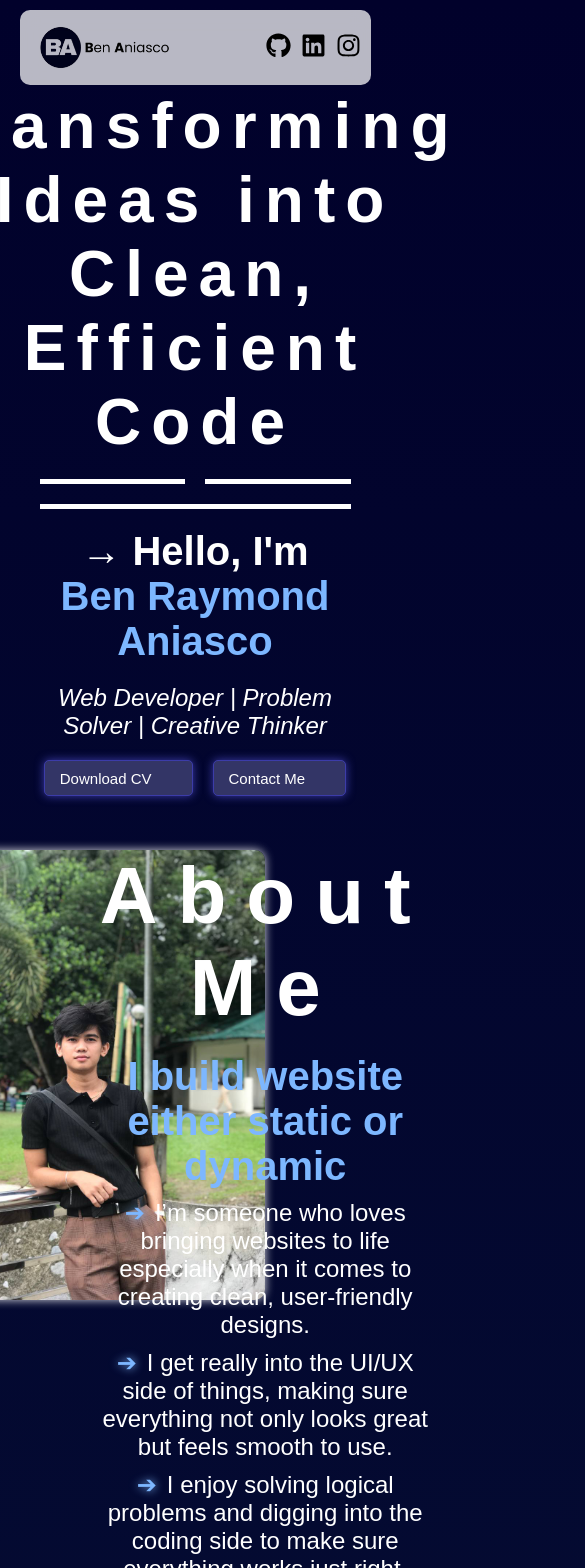
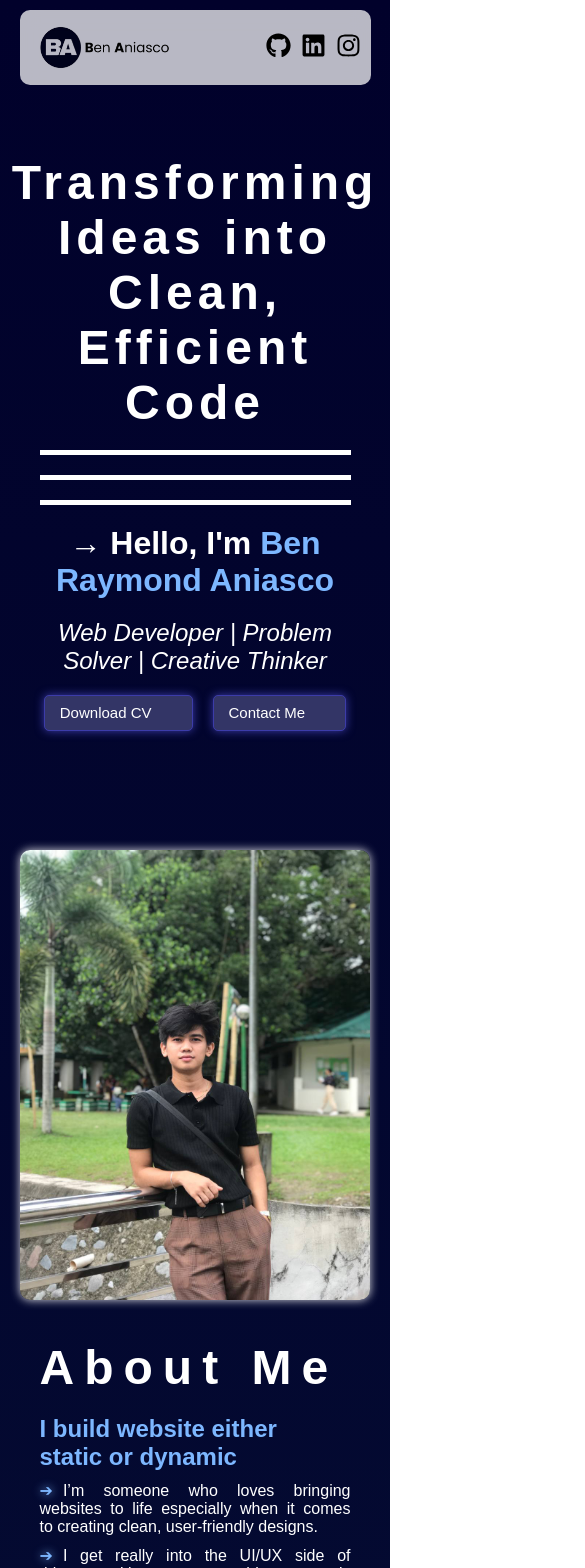
Before and after one commit to Bintooot/benaniasco-portfolio, a React (Vite) app: page / in a window 390 px wide. Shown: the top 1568 px of the page, 585 px wide, since content can reach past the window. Built offline with nearby package versions, Linux system fonts and the light colour scheme; some icons are missing.

Commit message:
adjusting the responsive layout & adding another project data

```diff
--- a/src/component/ProjectCard/ProjectCard.css
+++ b/src/component/ProjectCard/ProjectCard.css
@@ -6,10 +6,15 @@
     align-items: center;
     justify-content: center;
     gap: 20px;
-    box-shadow: 0 0 10px 0 rgba(255, 255, 255, 0.5);
     border-radius: 10px;
     padding: 20px;
+    border: 1px solid rgba(255, 255, 255, 0.195);
+    box-shadow: 0 0 10px 0 rgba(31, 31, 31, 0.5);
     margin-bottom: 20px;
+}
+
+.project-card-wrapper:hover{
+    box-shadow: 0 0 10px 0 rgba(255, 255, 255, 0.5);
 }
 
 .project-content {
--- a/src/component/Sections/AboutMe/AboutMe.css
+++ b/src/component/Sections/AboutMe/AboutMe.css
@@ -64,6 +64,7 @@ div.info-card > ul{
 
 div.info-card > ul > li{
     margin-bottom: 10px;
+    text-align: justify;
     font-size: 1.5rem;
 }
 
@@ -73,3 +74,52 @@ div.info-card>ul>li::before{
     margin-right: 10px;
     filter: drop-shadow(0 0 5px #7DB7FF);
 }
+
+@media (max-width: 1024px) {
+    section.about-me-content{
+        flex-direction: column;
+        align-items: center;
+    }
+
+    section.about-me-content > div.left-col{
+        width: 100%;
+    }
+
+    section.about-me-content > div.right-col{
+        width: 100%;
+        text-wrap: balance;
+        text-align: start;
+    }
+
+    div.info-card > h2{
+        font-size: 4rem;
+    }
+
+    div.info-card > h3{
+        font-size: 2rem;
+    }
+
+    div.info-card > ul > li{
+        font-size: 1.rem;
+        text-align: justify;
+    }
+}
+
+@media (max-width: 768px) {
+
+    div.info-card > h2{
+        font-size: 3rem;
+        letter-spacing: 10px;
+    }
+
+    div.info-card > h3{
+        font-size: 1.5rem;
+    }
+
+    div.info-card > ul > li{
+        font-size: 1rem;
+    }
+
+
+
+}
--- a/src/component/Sections/Hero/Hero.css
+++ b/src/component/Sections/Hero/Hero.css
@@ -74,3 +74,25 @@
     align-items: center;
     gap: 20px;
 }
+
+@media (max-width: 1024px) {
+    .hero-content > h1{
+        font-size: 3rem;
+        letter-spacing: 5px;
+        text-wrap: balance;
+    }
+
+    .hero-text > h2{
+        font-size: 2rem;
+        text-wrap: balance;
+    }
+
+    .hero-text > p{
+        font-size: 1.5rem;
+    }
+
+    .separator-wrapper{
+        display: flex;
+        flex-direction: column;
+    }
+}
--- a/src/component/Sections/Projects/Projects.css
+++ b/src/component/Sections/Projects/Projects.css
@@ -17,3 +17,9 @@
     align-items: center;
     gap: 20px;
 }
+
+@media screen and (max-width: 1024px) {
+    .projects-wrapper > h2{
+        font-size: 3rem;
+    }
+}
--- a/src/component/Sections/Skills/Skills.css
+++ b/src/component/Sections/Skills/Skills.css
@@ -30,13 +30,20 @@ div.data {
 
 
 div.button-links {
-    width: 100%;
+    max-width: 100%;
+    overflow-x: auto;
+    white-space: nowrap;
     padding: 20px;
+    margin: 20px 0;
+    white-space: nowrap;
 }
+
+
 
 div.button-links>ul {
     display: flex;
     justify-content: space-between;
+    gap: 20px;
 }
 
 div.button-links>ul>li {
@@ -57,3 +64,32 @@ div.button-links>ul>li.active {
     color: #7DB7FF;
     border-bottom: 1px solid #7DB7FF;
 }
+
+
+@media (max-width: 1024px) {
+    .skills-wrapper > h2{
+        font-size: 3rem;
+        letter-spacing: 10px;
+    }
+
+    .skills-content-wrapper{
+        width: 100%;
+        grid-template-columns: repeat(2, 1fr);
+    }
+
+    div.data{
+        width: 100%;
+    }
+}
+
+@media (max-width: 768px) {
+    .skills-wrapper > h2{
+        font-size: 2rem;
+        letter-spacing: 5px;
+    }
+
+    .skills-content-wrapper{
+        width: 100%;
+        grid-template-columns: repeat(2, 1fr);
+    }
+}
--- a/src/utils/ProjectData.js
+++ b/src/utils/ProjectData.js
@@ -1,5 +1,6 @@
 import RMS from "../assets/RMS.png";
 import Radiant from "../assets/Radiant.png";
+import AppController from "../assets/App-Controller.png";
 
 export const projectData = [
   {
@@ -32,4 +33,15 @@ export const projectData = [
     github: "https://github.com/project2",
     live: "https://project2.com",
   },
+  {
+    id: 3,
+    name: "IoT Mobile Controlling Application",
+    description:
+      "Lorem ipsum dolor sit amet consectetur adipisicing elit. Quisquam, quos.",
+    image: AppController,
+    time: "October 2024 - November 2024",
+    techStack: ["React Native", "CSS", "JavaScript", "Expo", "Firebase"],
+    github: "https://github.com/project3",
+    live: "https://project3.com",
+  },
 ];
```
Also changed, not shown: src/component/Sections/ContactMe/ContactMe.css (+4 -6 lines), src/assets/App-Controller.png.
